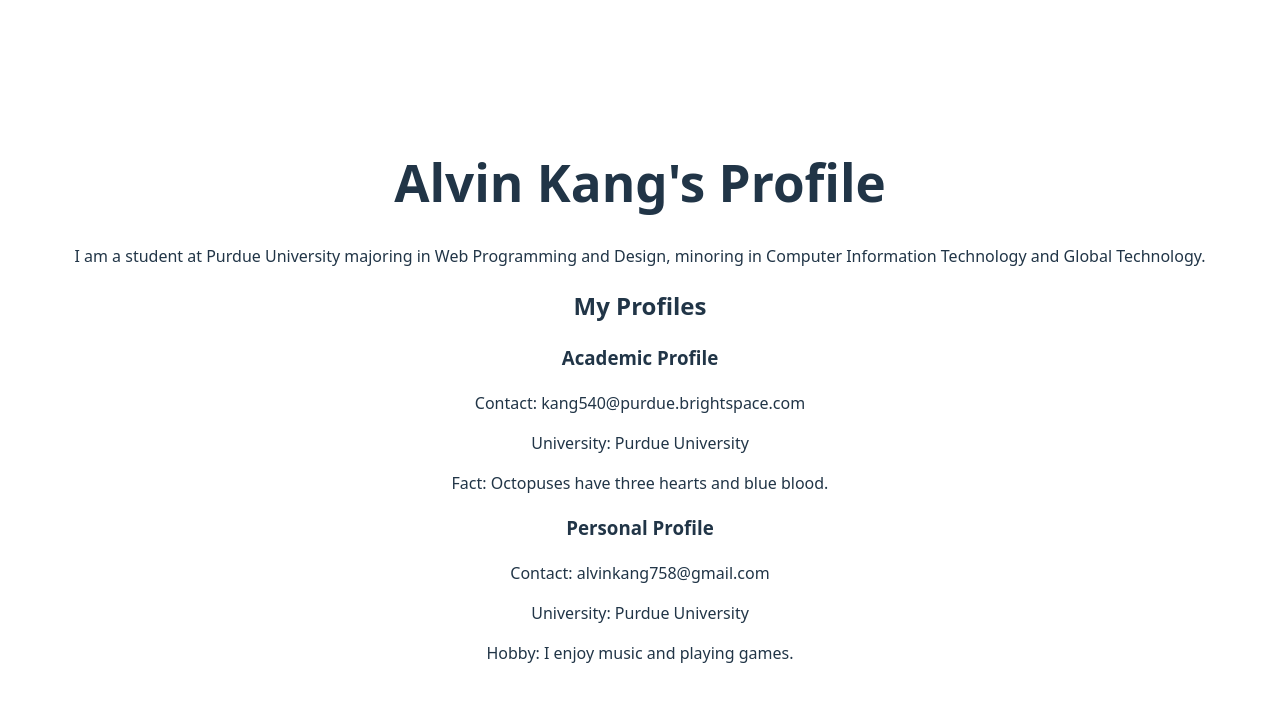
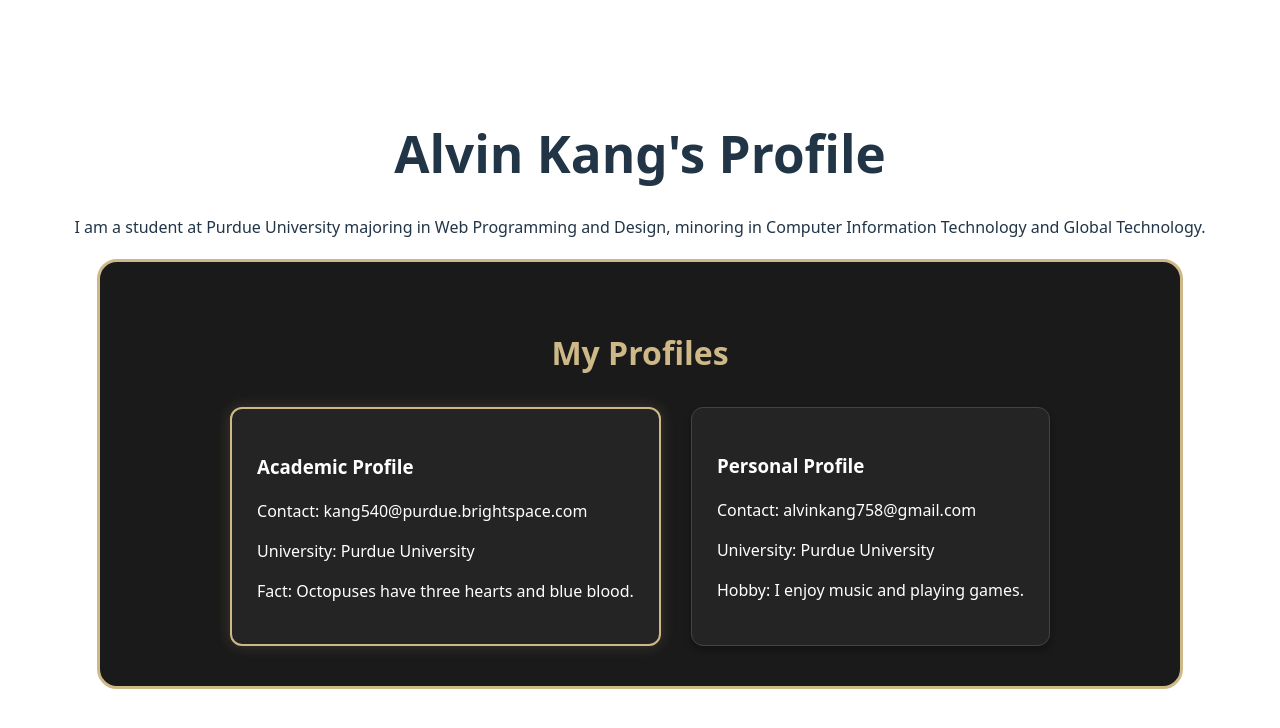
Before and after one commit to akang05/Profile-App, a React (Vite) app: page / in a window 1280 px wide. Shown: the top 728 px of the page. Built offline with nearby package versions, Linux system fonts and the light colour scheme.

Commit message:
Final cleanup of CSS and Lab 4 layout

```diff
--- a/src/App.css
+++ b/src/App.css
@@ -5,46 +5,43 @@
   text-align: center;
 }
 
-.logo {
-  height: 6em;
-  padding: 1.5em;
-  will-change: filter;
-  transition: filter 300ms;
-}
-.logo:hover {
-  filter: drop-shadow(0 0 2em #646cffaa);
-}
-.logo.react:hover {
-  filter: drop-shadow(0 0 2em #61dafbaa);
+.section-container {
+  border: 3px solid #ceb888; /* Purdue Gold Border */
+  padding: 40px;
+  margin: 20px auto;
+  border-radius: 20px;
+  background-color: #1a1a1a; /* Dark background to match your screenshot */
+  max-width: 1000px;
 }
 
-@keyframes logo-spin {
-  from {
-    transform: rotate(0deg);
-  }
-  to {
-    transform: rotate(360deg);
-  }
+.section-title {
+  color: #ceb888;
+  margin-bottom: 30px;
+  font-size: 2rem;
 }
 
-@media (prefers-reduced-motion: no-preference) {
-  a:nth-of-type(2) .logo {
-    animation: logo-spin infinite 20s linear;
-  }
+/* Layout for the cards area */
+.card-wrapper {
+  display: flex;
+  flex-wrap: wrap;
+  justify-content: center;
+  gap: 30px;
 }
 
-.card {
-  padding: 2em;
+/* Base style for individual cards */
+.card-standard, .card-featured {
+  border: 1px solid #444;
+  padding: 25px;
+  border-radius: 12px;
+  background-color: #242424;
+  color: #ffffff;
+  min-width: 280px;
+  text-align: left; /* Makes the text inside look organized */
+  box-shadow: 0 4px 6px rgba(0, 0, 0, 0.3);
 }
 
-.read-the-docs {
-  color: #080808;
+/* Highlighting the Featured Card (Requirement: Pass isFeatured prop) */
+.card-featured {
+  border: 2px solid #ceb888;
+  box-shadow: 0 0 15px rgba(206, 184, 136, 0.2);
 }
-
-.card-active, .card-enrolled {
-  border: 2px solid #000;
-  padding: 20px;
-  margin: 10px;
-  border-radius: 10px;
-  background-color: #526308;
-}
```
